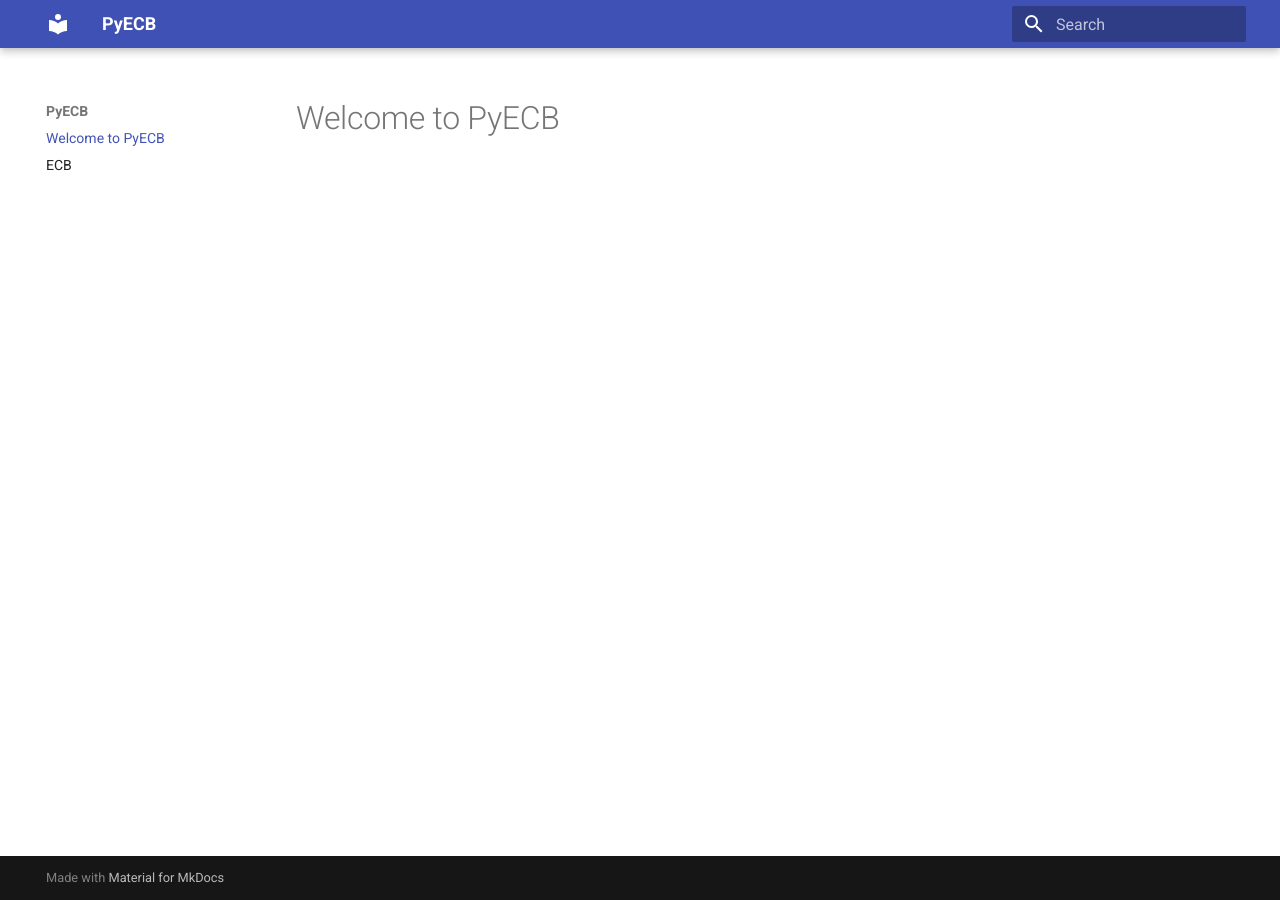
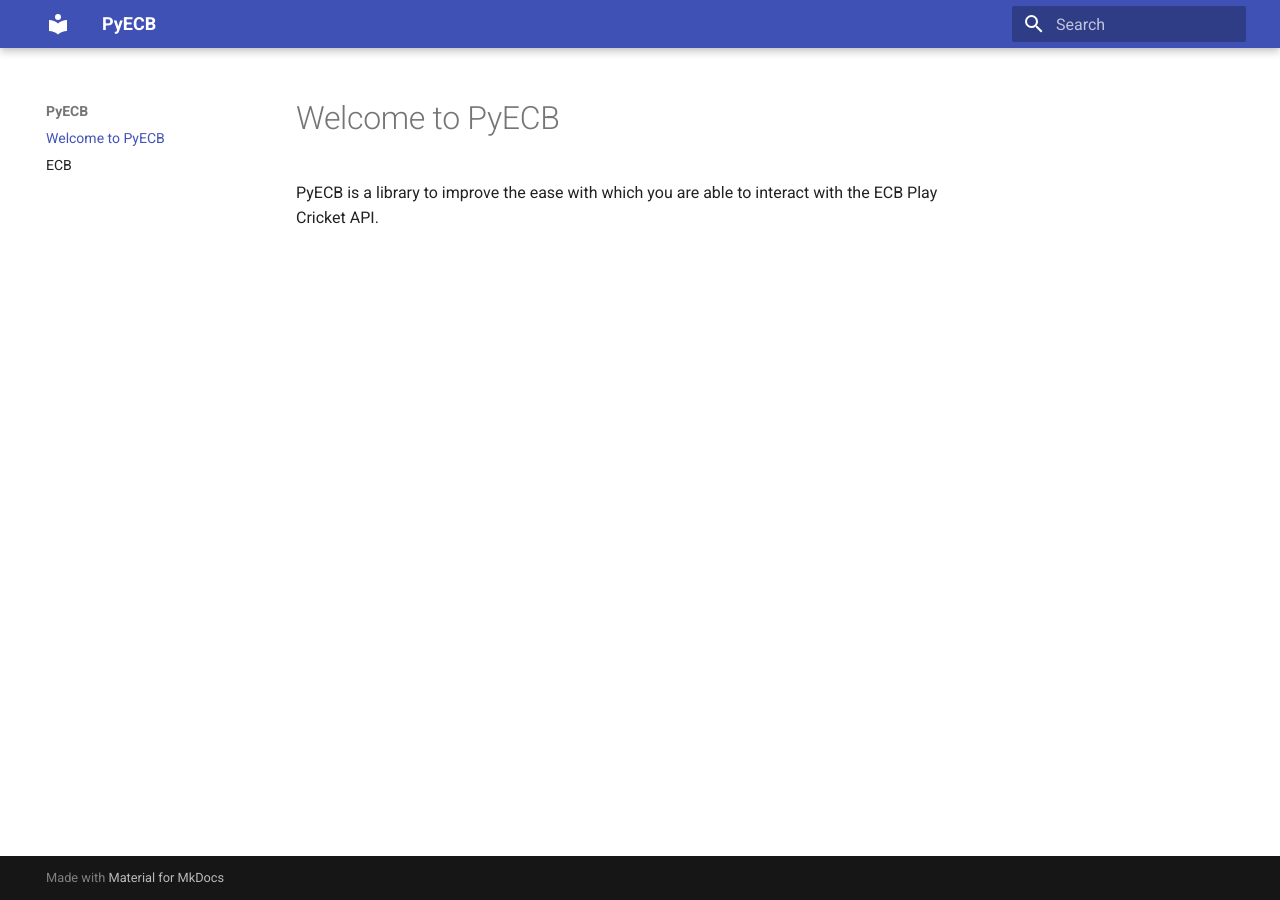
Before and after one commit to proffalken/pystickywicket, an MkDocs documentation site: the page built from docs/index.md, in a window 1280 px wide. Built offline with MkDocs 1.6.1 and Material for MkDocs 9.7.7, drawn with Linux system fonts in a browser that asks for light colours.

Commit message:
feat: Finalise initial docs

```diff
--- a/docs/index.md
+++ b/docs/index.md
@@ -1 +1,4 @@
 # Welcome to PyECB
+
+PyECB is a library to improve the ease with which you are able to interact with
+the ECB Play Cricket API.
```
